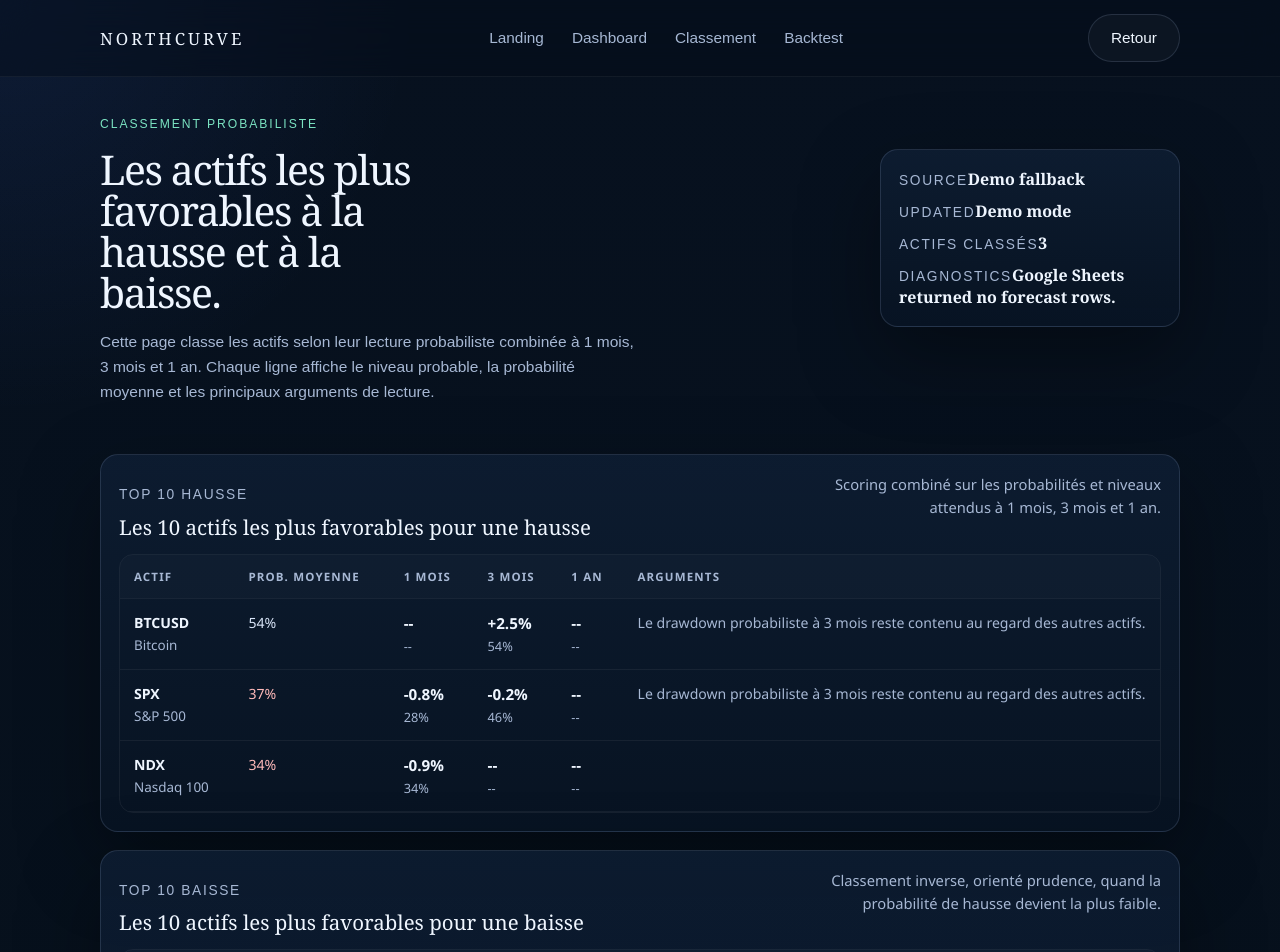
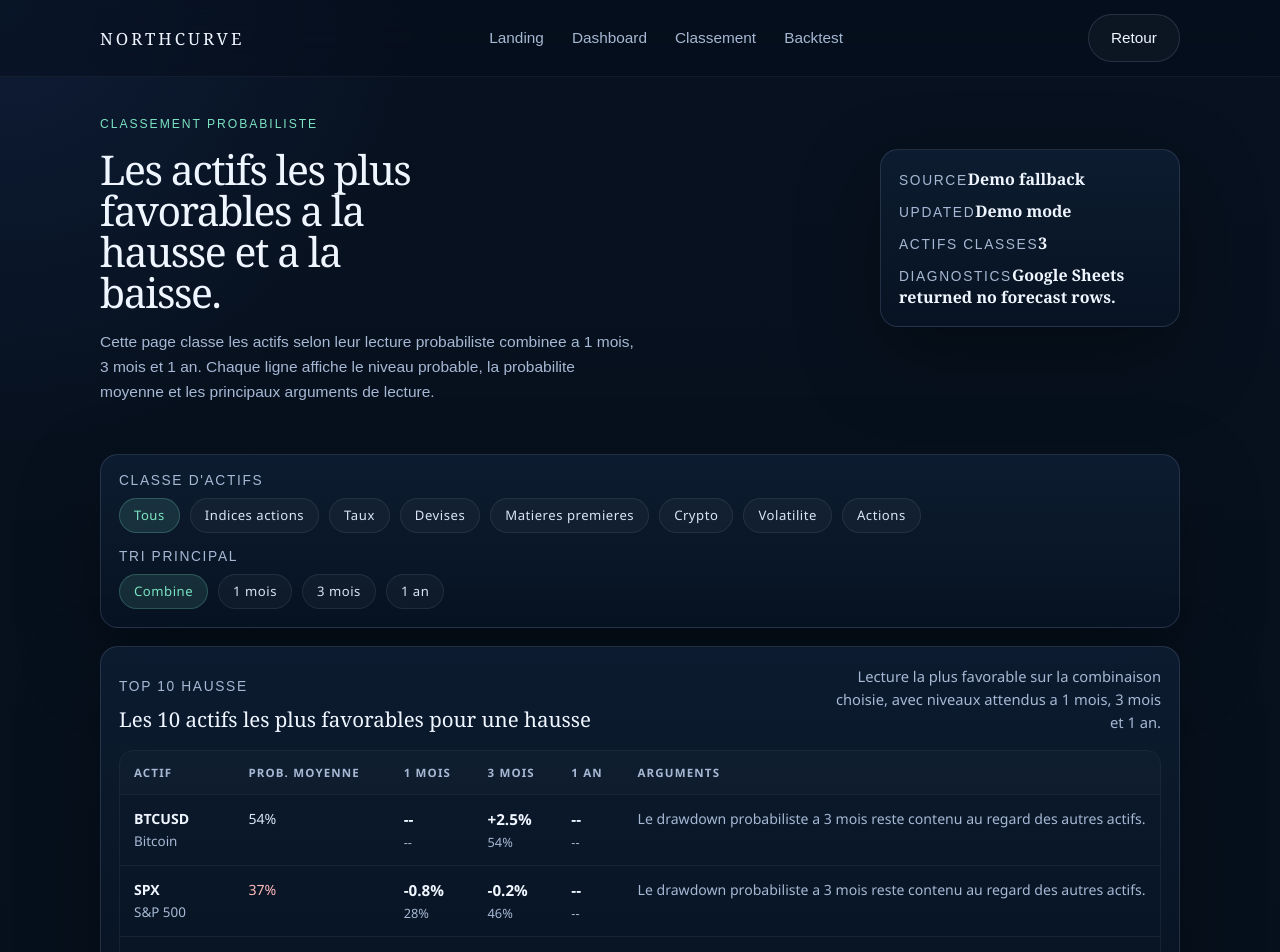
Before and after one commit to SOMOSCAPITALAPP/probabilitedehausse, a Next.js app: page /classement in a window 1280 px wide. Shown: the top 952 px of the page. Built offline with nearby package versions, Linux system fonts and the light colour scheme; no server answers; the database is empty.

Commit message:
Enhance ranking page filters and sorting

```diff
--- a/app/classement/page.js
+++ b/app/classement/page.js
@@ -1,5 +1,4 @@
 import {
-  PROBABILITY_RANK_HORIZONS,
   buildMovingAverageTrend,
   formatPercent,
   formatSignedPercent,
@@ -10,6 +9,24 @@ import {
 
 export const dynamic = "force-dynamic";
 
+const CLASS_FILTERS = [
+  { key: "all", label: "Tous" },
+  { key: "equity_indices", label: "Indices actions" },
+  { key: "rates", label: "Taux" },
+  { key: "fx", label: "Devises" },
+  { key: "commodities", label: "Matieres premieres" },
+  { key: "crypto", label: "Crypto" },
+  { key: "volatility", label: "Volatilite" },
+  { key: "equities", label: "Actions" },
+];
+
+const SORT_OPTIONS = [
+  { key: "combined", label: "Combine" },
+  { key: "21D", label: "1 mois" },
+  { key: "63D", label: "3 mois" },
+  { key: "1Y", label: "1 an" },
+];
+
 function sourceLabel(source) {
   if (source === "google_sheets") return "Google Sheets";
   if (source === "postgres") return "Local Postgres";
@@ -19,6 +36,19 @@ function sourceLabel(source) {
 function average(values) {
   if (!values.length) return null;
   return values.reduce((sum, value) => sum + value, 0) / values.length;
+}
+
+function assetSectionKey(asset) {
+  const assetClass = String(asset.asset_class || "").toLowerCase();
+
+  if (assetClass === "equity_index" || assetClass === "sector_index") return "equity_indices";
+  if (assetClass === "rates" || assetClass === "bond_etf" || assetClass === "money_market_etf") return "rates";
+  if (assetClass === "fx") return "fx";
+  if (assetClass === "commodity") return "commodities";
+  if (assetClass === "crypto") return "crypto";
+  if (assetClass === "volatility") return "volatility";
+  if (assetClass === "equity_single") return "equities";
+  return "equity_indices";
 }
 
 function classifyTone(score) {
@@ -50,19 +80,19 @@ function buildBullArguments(asset, trend) {
     argumentsList.push(trendSummary(trend.label));
   }
   if (month && Number(month.upside_probability ?? 0) >= 0.55) {
-    argumentsList.push(`Le signal à 1 mois ressort à ${formatPercent(month.upside_probability, 0)}, au-dessus de l'équilibre.`);
+    argumentsList.push(`Le signal a 1 mois ressort a ${formatPercent(month.upside_probability, 0)}, au-dessus de l'equilibre.`);
   }
   if (quarter && Number(quarter.upside_probability ?? 0) >= 0.55) {
-    argumentsList.push(`Le scénario à 3 mois reste constructif avec ${formatPercent(quarter.upside_probability, 0)} de probabilité de hausse.`);
+    argumentsList.push(`Le scenario a 3 mois reste constructif avec ${formatPercent(quarter.upside_probability, 0)} de probabilite de hausse.`);
   }
   if (year && Number(year.upside_probability ?? 0) >= 0.55) {
-    argumentsList.push(`L'horizon 1 an conserve un biais favorable à ${formatPercent(year.upside_probability, 0)}.`);
+    argumentsList.push(`L'horizon 1 an conserve un biais favorable a ${formatPercent(year.upside_probability, 0)}.`);
   }
   if (month && Number(month.trailing_return ?? 0) < Number(month.historical_mean ?? 0)) {
-    argumentsList.push("La performance récente à 1 mois reste sous sa norme historique, ce qui laisse une marge de normalisation.");
+    argumentsList.push("La performance recente a 1 mois reste sous sa norme historique, ce qui laisse une marge de normalisation.");
   }
   if (quarter && Number(quarter.expected_drawdown ?? 0) > -0.08) {
-    argumentsList.push("Le drawdown probabiliste à 3 mois reste contenu au regard des autres actifs.");
+    argumentsList.push("Le drawdown probabiliste a 3 mois reste contenu au regard des autres actifs.");
   }
 
   return argumentsList.slice(0, 4);
@@ -78,38 +108,49 @@ function buildBearArguments(asset, trend) {
     argumentsList.push(trendSummary(trend.label));
   }
   if (month && Number(month.upside_probability ?? 0) <= 0.45) {
-    argumentsList.push(`Le signal à 1 mois ne donne que ${formatPercent(month.upside_probability, 0)} de probabilité de hausse.`);
+    argumentsList.push(`Le signal a 1 mois ne donne que ${formatPercent(month.upside_probability, 0)} de probabilite de hausse.`);
   }
   if (quarter && Number(quarter.upside_probability ?? 0) <= 0.45) {
-    argumentsList.push(`Le scénario à 3 mois reste défavorable avec seulement ${formatPercent(quarter.upside_probability, 0)} de probabilité de hausse.`);
+    argumentsList.push(`Le scenario a 3 mois reste defavorable avec seulement ${formatPercent(quarter.upside_probability, 0)} de probabilite de hausse.`);
   }
   if (year && Number(year.upside_probability ?? 0) <= 0.45) {
-    argumentsList.push(`L'horizon 1 an reste prudent à ${formatPercent(year.upside_probability, 0)} seulement.`);
+    argumentsList.push(`L'horizon 1 an reste prudent a ${formatPercent(year.upside_probability, 0)} seulement.`);
   }
   if (month && Number(month.trailing_return ?? 0) > Number(month.historical_mean ?? 0)) {
-    argumentsList.push("La performance récente à 1 mois est déjà au-dessus de sa norme historique, ce qui réduit le potentiel immédiat.");
+    argumentsList.push("La performance recente a 1 mois est deja au-dessus de sa norme historique, ce qui reduit le potentiel immediat.");
   }
   if (quarter && Number(quarter.expected_drawdown ?? 0) <= -0.08) {
-    argumentsList.push("Le drawdown probabiliste à 3 mois reste marqué, ce qui dégrade le couple rendement-risque.");
+    argumentsList.push("Le drawdown probabiliste a 3 mois reste marque, ce qui degrade le couple rendement-risque.");
   }
 
   return argumentsList.slice(0, 4);
 }
 
-function buildRankScore(asset) {
-  const relevant = PROBABILITY_RANK_HORIZONS.map((horizon) => asset.horizons[horizon]).filter(Boolean);
+function buildCombinedScore(asset) {
+  const relevant = ["21D", "63D", "1Y"].map((horizon) => asset.horizons[horizon]).filter(Boolean);
   if (!relevant.length) return null;
 
   const avgProbability = average(relevant.map((item) => Number(item.upside_probability ?? 0.5))) ?? 0.5;
   const avgExpected = average(relevant.map((item) => Number(item.expected_return ?? 0))) ?? 0;
   const avgDrawdown = average(relevant.map((item) => Math.abs(Number(item.expected_drawdown ?? 0)))) ?? 0;
-  const score = avgProbability + avgExpected * 0.9 - avgDrawdown * 0.45;
 
   return {
-    score,
-    avgProbability,
-    avgExpected,
-    avgDrawdown,
+    score: avgProbability + avgExpected * 0.9 - avgDrawdown * 0.45,
+    probability: avgProbability,
+  };
+}
+
+function buildHorizonScore(asset, horizon) {
+  const row = asset.horizons[horizon];
+  if (!row) return null;
+
+  const probability = Number(row.upside_probability ?? 0.5);
+  const expected = Number(row.expected_return ?? 0);
+  const drawdown = Math.abs(Number(row.expected_drawdown ?? 0));
+
+  return {
+    score: probability + expected * 0.9 - drawdown * 0.45,
+    probability,
   };
 }
 
@@ -121,19 +162,33 @@ function horizonValue(asset, horizon, key) {
     : formatSignedPercent(row.expected_return, 1);
 }
 
+function buildHref(classFilter, sortKey) {
+  const params = new URLSearchParams();
+  if (classFilter && classFilter !== "all") params.set("class", classFilter);
+  if (sortKey && sortKey !== "combined") params.set("sort", sortKey);
+  const query = params.toString();
+  return query ? `/classement?${query}` : "/classement";
+}
+
 async function buildRankedAssets(assets) {
   const enriched = await Promise.all(
     assets.map(async (asset) => {
-      const score = buildRankScore(asset);
-      if (!score) return null;
+      const combined = buildCombinedScore(asset);
+      if (!combined) return null;
+
       const historyRows = await getAssetHistory(asset.asset_code);
       const trend = buildMovingAverageTrend(historyRows);
+
       return {
         ...asset,
-        rank_score: score.score,
-        rank_probability: score.avgProbability,
-        rank_expected: score.avgExpected,
-        rank_drawdown: score.avgDrawdown,
+        section_key: assetSectionKey(asset),
+        rank_score: combined.score,
+        rank_probability: combined.probability,
+        horizon_scores: {
+          "21D": buildHorizonScore(asset, "21D"),
+          "63D": buildHorizonScore(asset, "63D"),
+          "1Y": buildHorizonScore(asset, "1Y"),
+        },
         trend,
       };
     }),
@@ -142,7 +197,29 @@ async function buildRankedAssets(assets) {
   return enriched.filter(Boolean);
 }
 
-function RankTable({ title, description, rows, mode }) {
+function sortRankedAssets(assets, sortKey, direction = "desc") {
+  const scoreFor = (asset) => {
+    if (sortKey === "combined") return asset.rank_score;
+    return asset.horizon_scores?.[sortKey]?.score ?? null;
+  };
+
+  return assets
+    .filter((asset) => scoreFor(asset) !== null)
+    .sort((left, right) => {
+      const leftScore = scoreFor(left);
+      const rightScore = scoreFor(right);
+      return direction === "desc" ? rightScore - leftScore : leftScore - rightScore;
+    });
+}
+
+function signalProbability(asset, sortKey) {
+  if (sortKey === "combined") return asset.rank_probability;
+  return asset.horizon_scores?.[sortKey]?.probability ?? 0.5;
+}
+
+function RankTable({ title, description, rows, mode, sortKey }) {
+  const sortLabel = SORT_OPTIONS.find((item) => item.key === sortKey)?.label || sortKey;
+
   return (
     <article className="asset-clean-card conviction-card">
       <div className="asset-clean-header conviction-header">
@@ -158,7 +235,7 @@ function RankTable({ title, description, rows, mode }) {
           <thead>
             <tr>
               <th>Actif</th>
-              <th>Prob. moyenne</th>
+              <th>{sortKey === "combined" ? "Prob. moyenne" : `Signal ${sortLabel}`}</th>
               <th>1 mois</th>
               <th>3 mois</th>
               <th>1 an</th>
@@ -168,6 +245,8 @@ function RankTable({ title, description, rows, mode }) {
           <tbody>
             {rows.map((asset) => {
               const args = mode === "bull" ? buildBullArguments(asset, asset.trend) : buildBearArguments(asset, asset.trend);
+              const signal = signalProbability(asset, sortKey);
+
               return (
                 <tr key={`${mode}-${asset.asset_code}`}>
                   <td>
@@ -178,7 +257,7 @@ function RankTable({ title, description, rows, mode }) {
                       <span>{asset.asset_name}</span>
                     </div>
                   </td>
-                  <td className={classifyTone(asset.rank_probability)}>{formatPercent(asset.rank_probability, 0)}</td>
+                  <td className={classifyTone(signal)}>{formatPercent(signal, 0)}</td>
                   <td>
                     <div className="conviction-horizon-cell">
                       <strong>{horizonValue(asset, "21D", "expected")}</strong>
@@ -214,20 +293,23 @@ function RankTable({ title, description, rows, mode }) {
   );
 }
 
-export default async function ClassementPage() {
+export default async function ClassementPage({ searchParams }) {
   const { forecasts, source, updatedAt, diagnostics = [] } = await getForecasts();
   const assets = groupForecastsByAsset(forecasts);
   const rankedAssets = await buildRankedAssets(assets);
 
-  const bullish = rankedAssets
-    .slice()
-    .sort((left, right) => right.rank_score - left.rank_score)
-    .slice(0, 10);
+  const rawClass = searchParams?.class;
+  const rawSort = searchParams?.sort;
+  const classFilter = CLASS_FILTERS.some((item) => item.key === rawClass) ? rawClass : "all";
+  const sortKey = SORT_OPTIONS.some((item) => item.key === rawSort) ? rawSort : "combined";
 
-  const bearish = rankedAssets
-    .slice()
-    .sort((left, right) => left.rank_score - right.rank_score)
-    .slice(0, 10);
+  const filteredAssets =
+    classFilter === "all"
+      ? rankedAssets
+      : rankedAssets.filter((asset) => asset.section_key === classFilter);
+
+  const bullish = sortRankedAssets(filteredAssets.slice(), sortKey, "desc").slice(0, 10);
+  const bearish = sortRankedAssets(filteredAssets.slice(), sortKey, "asc").slice(0, 10);
 
   return (
     <main className="dashboard-shell dashboard-clean-shell">
@@ -257,10 +339,10 @@ export default async function ClassementPage() {
           <p className="eyebrow">Classement probabiliste</p>
           <div className="dashboard-clean-top">
             <div>
-              <h1 className="dashboard-clean-title">Les actifs les plus favorables à la hausse et à la baisse.</h1>
+              <h1 className="dashboard-clean-title">Les actifs les plus favorables a la hausse et a la baisse.</h1>
               <p className="hero-text dashboard-clean-copy">
-                Cette page classe les actifs selon leur lecture probabiliste combinée à 1 mois, 3 mois et 1 an.
-                Chaque ligne affiche le niveau probable, la probabilité moyenne et les principaux arguments de lecture.
+                Cette page classe les actifs selon leur lecture probabiliste combinee a 1 mois, 3 mois et 1 an.
+                Chaque ligne affiche le niveau probable, la probabilite moyenne et les principaux arguments de lecture.
               </p>
             </div>
 
@@ -274,8 +356,8 @@ export default async function ClassementPage() {
                 <strong>{updatedAt ? new Date(updatedAt).toLocaleString("fr-FR") : "Demo mode"}</strong>
               </div>
               <div>
-                <span className="status-label">Actifs classés</span>
-                <strong>{rankedAssets.length}</strong>
+                <span className="status-label">Actifs classes</span>
+                <strong>{filteredAssets.length}</strong>
               </div>
               {diagnostics.length > 0 ? (
                 <div>
@@ -290,18 +372,52 @@ export default async function ClassementPage() {
 
       <section className="section dashboard-clean-section">
         <div className="container conviction-layout">
+          <div className="asset-clean-card conviction-filters-card">
+            <div className="conviction-filter-group">
+              <span className="status-label">Classe d'actifs</span>
+              <div className="dashboard-jump-nav conviction-filter-nav">
+                {CLASS_FILTERS.map((item) => (
+                  <a
+                    key={item.key}
+                    href={buildHref(item.key, sortKey)}
+                    className={`dashboard-jump-chip ${classFilter === item.key ? "dashboard-jump-chip-accent" : ""}`}
+                  >
+                    {item.label}
+                  </a>
+                ))}
+              </div>
+            </div>
+
+            <div className="conviction-filter-group">
+              <span className="status-label">Tri principal</span>
+              <div className="dashboard-jump-nav conviction-filter-nav">
+                {SORT_OPTIONS.map((item) => (
+                  <a
+                    key={item.key}
+                    href={buildHref(classFilter, item.key)}
+                    className={`dashboard-jump-chip ${sortKey === item.key ? "dashboard-jump-chip-accent" : ""}`}
+                  >
+                    {item.label}
+                  </a>
+                ))}
+              </div>
+            </div>
+          </div>
+
           <RankTable
             title="Les 10 actifs les plus favorables pour une hausse"
-            description="Scoring combiné sur les probabilités et niveaux attendus à 1 mois, 3 mois et 1 an."
+            description="Lecture la plus favorable sur la combinaison choisie, avec niveaux attendus a 1 mois, 3 mois et 1 an."
             rows={bullish}
             mode="bull"
+            sortKey={sortKey}
           />
 
           <RankTable
             title="Les 10 actifs les plus favorables pour une baisse"
-            description="Classement inverse, orienté prudence, quand la probabilité de hausse devient la plus faible."
+            description="Lecture inverse, orientee prudence, quand le signal de hausse devient le plus faible sur l'horizon choisi."
             rows={bearish}
             mode="bear"
+            sortKey={sortKey}
           />
         </div>
       </section>
--- a/app/globals.css
+++ b/app/globals.css
@@ -1562,6 +1562,20 @@ h3 {
 
 .conviction-card {
   overflow: hidden;
+}
+
+.conviction-filters-card {
+  display: grid;
+  gap: 16px;
+}
+
+.conviction-filter-group {
+  display: grid;
+  gap: 10px;
+}
+
+.conviction-filter-nav {
+  margin-top: 0;
 }
 
 .conviction-header {
```
